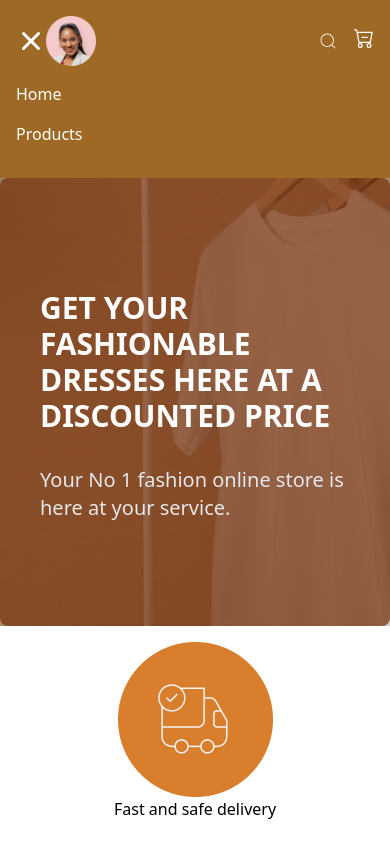
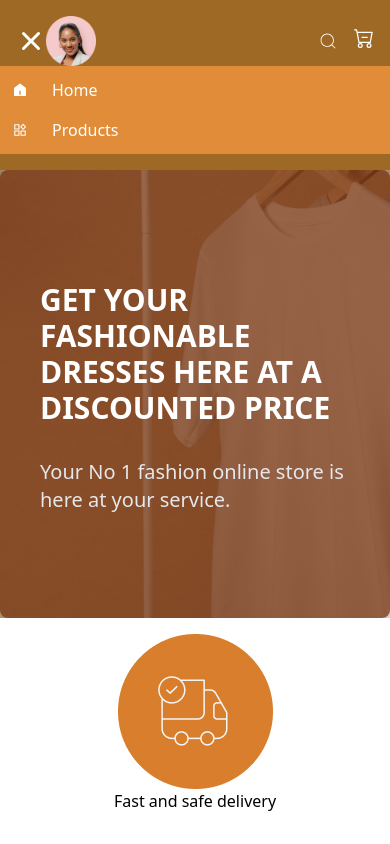
Before and after one commit to SNVibbi/my-fashion-store, a Next.js app: page / in a window 390 px wide. Both pictures are taken after a click on the button 31 px from the left and 41 px from the top of the page. Shown: the top 844 px of the page. Built offline with nearby package versions, Linux system fonts and the light colour scheme.

Commit message:
update the responsiveness

```diff
--- a/components/Footer.tsx
+++ b/components/Footer.tsx
@@ -4,11 +4,11 @@ import { FaSquareInstagram } from "react-icons/fa6";
 
 const Footer = () => (
     <footer className="text-white w-full h-full py-5">
-        <div className="flex  mb-4 space-x-9 py-2 px-2 justify-between items-center lg:justify-evenly lg:mb-4 md:flex:justify-between">
-              <p className="text-xs text-wrap lg:text-4xl md:text-2xl font-semibold  ">Subscribe to our news letter</p>
-              <div className="flex flex-row-reverse">
-              <input type="email" placeholder="Email" className="text-slate-100 rounded-2xl absolute px-1 md:px-10 md:py-1 lg:py-1 lg:px-16"/>
-              <button className=" rounded-2xl relative md:py-1 px-3 md:px-6 lg:px-10 lg:py-1" style={{backgroundColor: '#9E6924'}} >Subscribe</button>
+        <div className="flex flex-col  mb-4 space-x-9 py-2 px-2 justify-between items-center lg:justify-evenly lg:flex lg:flex-row lg:mb-4 md:flex md:flex-row ">
+              <p className="text-2xl mb-4 text-wrap lg:text-4xl md:text-2xl font-semibold  ">Subscribe to our news letter</p>
+              <div className="flex flex-row-reverse items-center">
+              <input type="email" placeholder="Email" className="text-slate-100 rounded-2xl absolute px-9 md:px-10 md:py-1 lg:py-1 lg:px-16"/>
+              <button className=" rounded-2xl relative md:py-1 px-4 md:px-6 lg:px-10 lg:py-1" style={{backgroundColor: '#9E6924'}} >Subscribe</button>
               </div>
         </div>
         <div className="flex flex-col items-center">
--- a/components/Header.tsx
+++ b/components/Header.tsx
@@ -6,6 +6,8 @@ import { CiSearch } from "react-icons/ci";
 import { BsCartDash } from "react-icons/bs";
 import { HiMenu, HiX } from "react-icons/hi";
 import { useCart } from '../components/CartAdd';
+import { RiHome5Fill } from "react-icons/ri";
+import { AiOutlineProduct } from "react-icons/ai";
 
 const Header = () => {
   const [menuOpen, setMenuOpen] = useState(false);
@@ -21,7 +23,7 @@ const Header = () => {
           <Image src={Hero} alt='Hero' width={50} height={50} />
           <nav className="hidden md:flex space-x-6 ml-6 font-semibold">
             <Link href="/">Home</Link>
-            <Link href="/products" className="underline">Products</Link>
+            <Link href="/#products" className="underline">Products</Link>
           </nav>
         </div>
         <div className="flex items-center space-x-4">
@@ -39,9 +41,19 @@ const Header = () => {
         </div>
       </div>
       {menuOpen && (
-        <nav className="md:hidden text-white  p-4 space-y-4 flex flex-col" style={{ backgroundColor: '#9E6924' }}>
-          <Link href="/">Home</Link>
-          <Link href="/products">Products</Link>
+        <nav className="md:hidden text-white py-3 px-3 w-full z-10 h-full space-y-4 flex flex-col" style={{ backgroundColor: '#E08C39' }}>
+          <Link href="/">
+           <div className='flex items-center space-x-6'>
+            <RiHome5Fill />
+            <p>Home</p>
+           </div>
+          </Link>
+          <Link href="#/products">
+            <div className='flex items-center space-x-6'>
+              <AiOutlineProduct />
+              <p>Products</p>
+            </div>
+          </Link>
         </nav>
       )}
     </header>
--- a/pages/index.tsx
+++ b/pages/index.tsx
@@ -41,8 +41,8 @@ export default function Home() {
 
   return (
     <Layout>
-      <section className="relative flex flex-col justify-center bg-cover bg-center" style={{ backgroundImage: `url(${HeroContainer.src})` }}>
-        <div className="relative z-10 pt-8 md:pt-0 md:top-1/4 lg:top-1/3 max-w-7xl mx-auto bg-opacity-75 bg-amber-900 p-6 rounded-lg">
+      <section className="relative flex flex-col justify-center bg-cover bg-center " style={{ backgroundImage: `url(${HeroContainer.src})` }}>
+        <div className="relative z-10 pt-8 md:pt-0 md:top-1/4 lg:top-1/3 max-w-7xl mx-auto b p-6 rounded-lg bg-opacity-75 bg-amber-900">
           <div className="max-w-2xl py-20 px-4 flex flex-col gap-8">
             <h1 className="text-3xl md:text-5xl lg:text-6xl text-white font-bold">GET YOUR FASHIONABLE DRESSES HERE AT A DISCOUNTED PRICE</h1>
             <p className="text-xl md:text-2xl text-gray-200">Your No 1 fashion online store is here at your service.</p>
```
